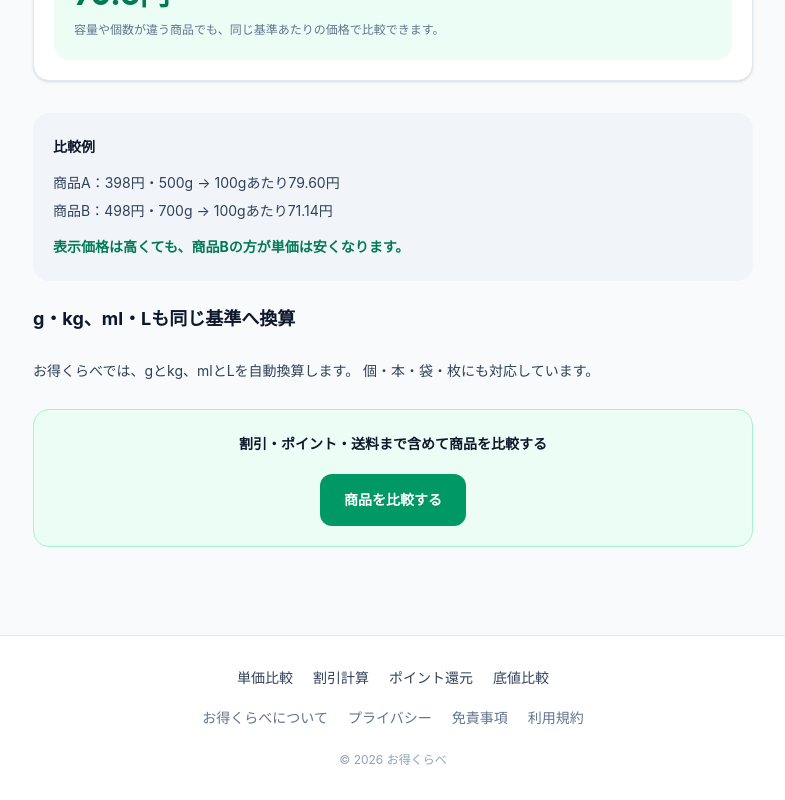
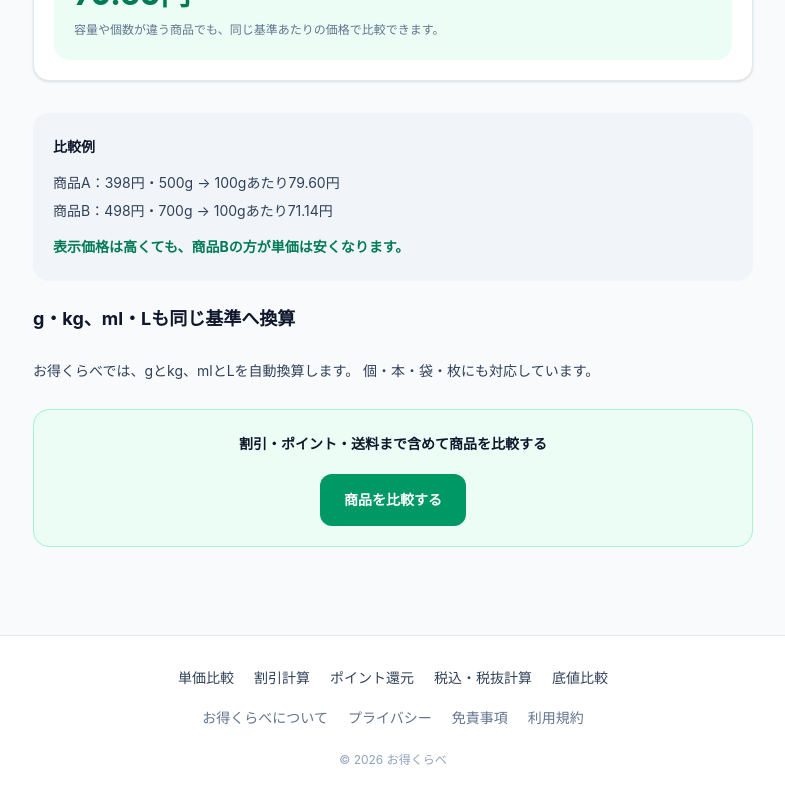
Before and after one commit to atm1510otoku/otoku-kurabe, a Next.js app: page /unit-price in a window 1280 px wide. Shown: the part 448-1248 px from the top of the page, without its empty margins (247-1032 px from the left). Built offline with nearby package versions, Linux system fonts and the light colour scheme; no server answers.

Commit message:
Polish calculator links and unit price display

```diff
--- a/app/components/SiteFooter.tsx
+++ b/app/components/SiteFooter.tsx
@@ -13,6 +13,9 @@ export default function SiteFooter() {
           </Link>
           <Link href="/points" className="hover:text-emerald-700">
             ポイント還元
+          </Link>
+          <Link href="/tax" className="hover:text-emerald-700">
+            税込・税抜計算
           </Link>
           <Link href="/bottom-price" className="hover:text-emerald-700">
             底値比較
--- a/app/unit-price/UnitPriceCalculator.tsx
+++ b/app/unit-price/UnitPriceCalculator.tsx
@@ -24,7 +24,7 @@ export default function UnitPriceCalculator() {
 
   const formattedUnitPrice = Number.isFinite(result.displayUnitPrice)
     ? result.displayUnitPrice.toLocaleString("ja-JP", {
-        minimumFractionDigits: 0,
+        minimumFractionDigits: 2,
         maximumFractionDigits: 2,
       })
     : "—";
```
